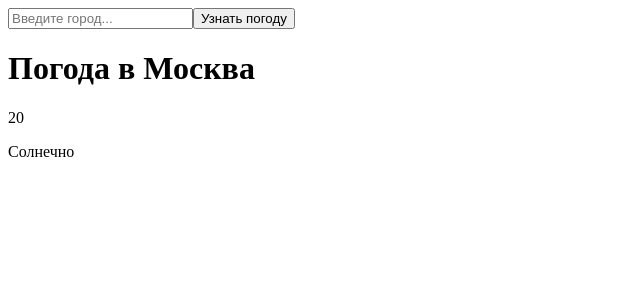
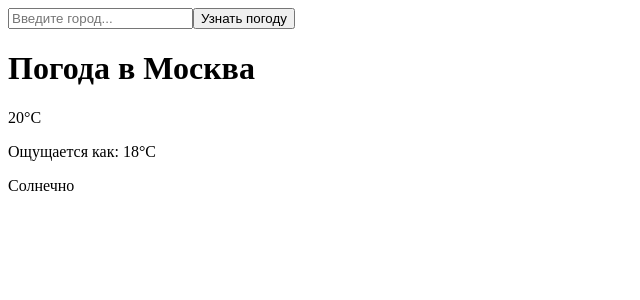
Before and after one commit to wtspcrvtt/weather-app, a React (Vite) app: page / in a window 1280 px wide. Shown: the top 300 px of the page, without its empty margins (0-640 px from the left). Built offline with nearby package versions, Linux system fonts and the light colour scheme.

Commit message:
dont working api xd

```diff
--- a/src/App.tsx
+++ b/src/App.tsx
@@ -3,13 +3,37 @@ import WeatherDisplay from './components/WeatherDisplay';
 import WeatherForm from './components/WeatherForm';
 function App() {
   const [city, setCity] = useState('');
-  const [weatherData, setWeatherData] = useState({ name: 'Москва', temp: 20, description: 'Солнечно' });
-
-
+  const [weatherData, setWeatherData] = useState({ name: 'Москва', temp: 20, feels_like: 18, description: 'Солнечно' });
+  const [isLoading, setIsLoading] = useState(false);
+  const [error, setError] = useState<string | null>(null);
 
   function fetchWeather() {
-    console.log(city);
-  }
+    setIsLoading(true);
+    setError(null);
+    setWeatherData(null);
+      fetch(`https://api.openweathermap.org/data/2.5/weather?q=${city}&appid=${import.meta.env.VITE_WEATHER_API_KEY}&units=metric`)
+        .then(response => {
+          if (!response.ok) {
+            throw new Error('Город не найден');
+          }
+          return response.json()
+        })
+        .then(data => {
+          setWeatherData({
+            name: data.name,
+            temp: data.main.temp,
+            feels_like: data.main.feels_like,
+            description: data.weather[0].description,
+          });
+        })
+        .catch(error => {
+          setError(error.message);
+        })
+        .finally(() => {
+          setIsLoading(false);
+        })
+    };
+
 
   return (
     <>
@@ -17,7 +41,7 @@ function App() {
 
 
 
-      <WeatherDisplay data={weatherData} />
+      <WeatherDisplay data={weatherData} isLoading={isLoading} error={error} />
       </>
 
   );
--- a/src/components/WeatherDisplay.tsx
+++ b/src/components/WeatherDisplay.tsx
@@ -1,9 +1,30 @@
-function WeatherDisplay({ data }: {data: any }) {
+interface WeatherDisplayProps {
+    data: {name: string; temp: number; description: string, feels_like: number } | null;
+    isLoading: boolean;
+    error: string | null;
+}
 
+function WeatherDisplay({ data, isLoading, error }: WeatherDisplayProps) {
+    if (isLoading) {
+        return (
+            <div>Загрузка...</div>
+        )
+    }
+    if (error) {
+        return (
+            <div>Ошибка: {error}</div>
+        )
+    }
+    if (!data) {
+        return (
+            <div>Введите город</div>
+        )
+    }
     return (
         <div>
             <h1>Погода в {data.name}</h1>
-            <p>{data.temp}</p>
+            <p>{data.temp}°C</p>
+            <p>Ощущается как: {data.feels_like}°C</p>
             <p>{data.description}</p>
         </div>
     )
```
Also changed, not shown: 1 other file (tests, documents, lock files or other folders).
